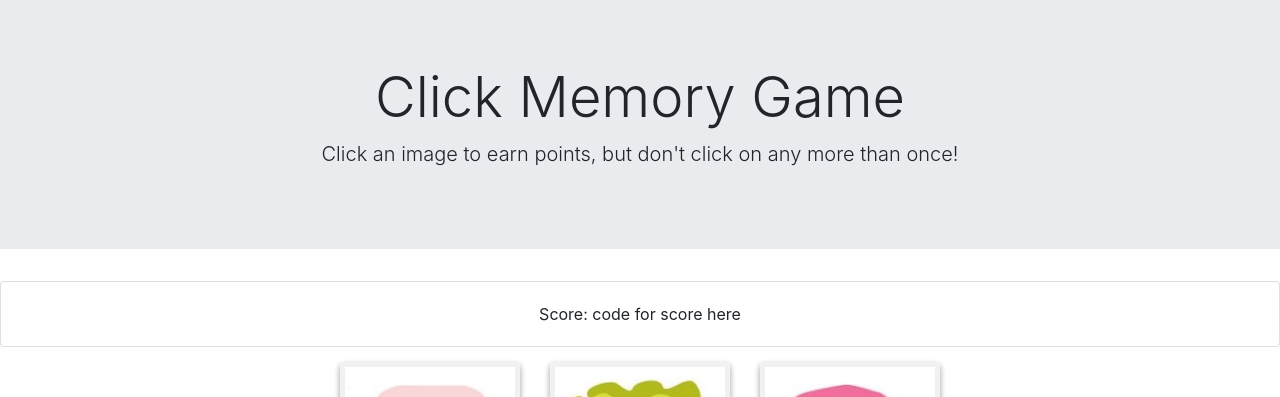
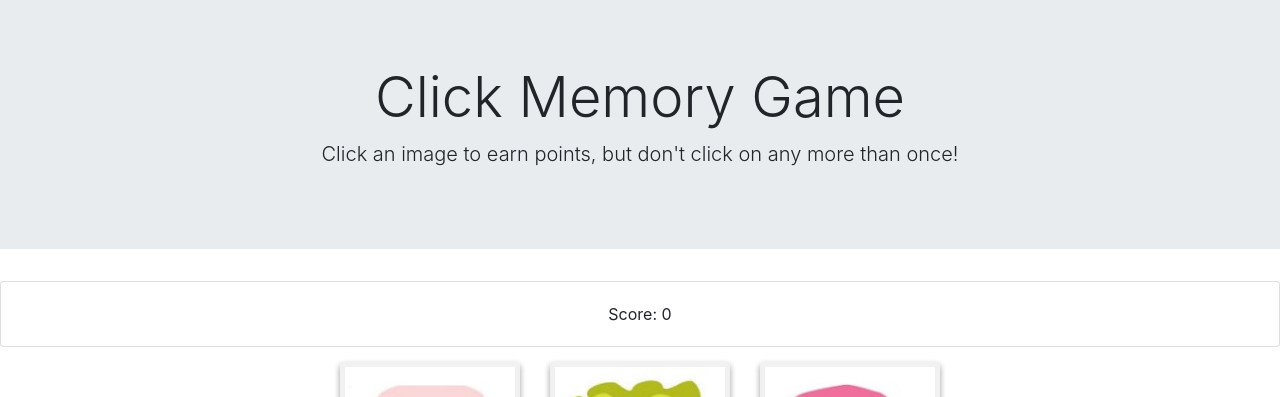
Before and after one commit to kmalillos/click-game, a React (Create React App) app: page / in a window 1280 px wide. Shown: the top 397 px of the page. Built offline with nearby package versions, Linux system fonts and the light colour scheme.

Commit message:
scoreboard works

```diff
--- a/src/App.css
+++ /dev/null
@@ -1,33 +0,0 @@
-.App {
-  text-align: center;
-}
-
-.App-logo {
-  animation: App-logo-spin infinite 20s linear;
-  height: 40vmin;
-  pointer-events: none;
-}
-
-.App-header {
-  background-color: #282c34;
-  min-height: 100vh;
-  display: flex;
-  flex-direction: column;
-  align-items: center;
-  justify-content: center;
-  font-size: calc(10px + 2vmin);
-  color: white;
-}
-
-.App-link {
-  color: #61dafb;
-}
-
-@keyframes App-logo-spin {
-  from {
-    transform: rotate(0deg);
-  }
-  to {
-    transform: rotate(360deg);
-  }
-}
--- a/src/App.js
+++ b/src/App.js
@@ -1,6 +1,5 @@
 import React, { Component } from 'react';
-import './App.css';
-import data from "./data.json";
+import data from "./utils/data.json";
 import Title from "./components/Title/index.js";
 import Scoreboard from "./components/Scoreboard/index.js";
 import GameCards from "./components/GameCards/index.js";
@@ -29,47 +28,44 @@ class App extends Component {
   }
 
   handleClick = (id) => {
-    console.log(id)
-
-    let guessedCorrectly = false;
-
-    // updatedData will be the data array with updated clicked properties
-    const updatedData = this.state.data.map(card => {
+    // console.log(id);
+    let newClicked = false;
+    const newState = this.state.data.map(card => {
       if (card.id === id) {
         if (!card.clicked) {
           card.clicked = true;
-          guessedCorrectly = true;
+          newClicked = true;
         }
       }
-      return card
+      return card;
     });
 
     // if guessedCorrectly = true, run the correctGuess function,
     // else run the wrongGuess function
-    guessedCorrectly ? this.correctGuess(updatedData) : this.wrongGuess(updatedData);
-  };
+    newClicked ? this.correctGuess(newState) : this.wrongGuess(newState);
+  }
 
-  correctGuess = (updatedData) => {
+  correctGuess = (newState) => {
     let newScore = this.state.score;
     newScore++;
 
     this.setState({
-      data: this.shuffleCards(updatedData),
+      data: this.shuffleCards(newState),
       score: newScore,
     })
   }
 
   // restarts the game with fresh data
-  wrongGuess = (updatedData) => {
+  wrongGuess = (newState) => {
     this.setState({
-      data: this.resetCards(updatedData),
+      data: this.resetCards(newState),
       score: 0
     })
   }
 
   // resets all the clicked properties to false
   resetCards = (data) => {
-    const resetData = data.map(item => ({ ...item, clicked: false }));
+    const resetData = data.map(card => ({ ...card, clicked: false }));
     // console.log(data);
     // console.log(resetData);
     return this.shuffleCards(resetData);
@@ -81,7 +77,9 @@ class App extends Component {
       <div>
         <Title />
 
-        <Scoreboard />
+        <Scoreboard
+          score={this.state.score}
+        />
 
         {this.state.data.map(card => (
           <GameCards
--- a/src/components/Scoreboard/index.js
+++ b/src/components/Scoreboard/index.js
@@ -1,11 +1,11 @@
 import React from "react";
 
-const Scoreboard = () => {
+const Scoreboard = (props) => {
 
     return (
         <div className="card">
             <div className="card-body text-center">
-                Score: code for score here
+                Score: {props.score}
             </div>
         </div>
     )
--- a/src/index.css
+++ /dev/null
@@ -1,14 +0,0 @@
-body {
-  margin: 0;
-  padding: 0;
-  font-family: -apple-system, BlinkMacSystemFont, "Segoe UI", "Roboto", "Oxygen",
-    "Ubuntu", "Cantarell", "Fira Sans", "Droid Sans", "Helvetica Neue",
-    sans-serif;
-  -webkit-font-smoothing: antialiased;
-  -moz-osx-font-smoothing: grayscale;
-}
-
-code {
-  font-family: source-code-pro, Menlo, Monaco, Consolas, "Courier New",
-    monospace;
-}
--- a/src/index.js
+++ b/src/index.js
@@ -1,6 +1,5 @@
 import React from 'react';
 import ReactDOM from 'react-dom';
-import './index.css';
 import App from './App';
 import * as serviceWorker from './serviceWorker';
 
```
Also changed, not shown: src/utils/data.json (renamed from src/data.json).
